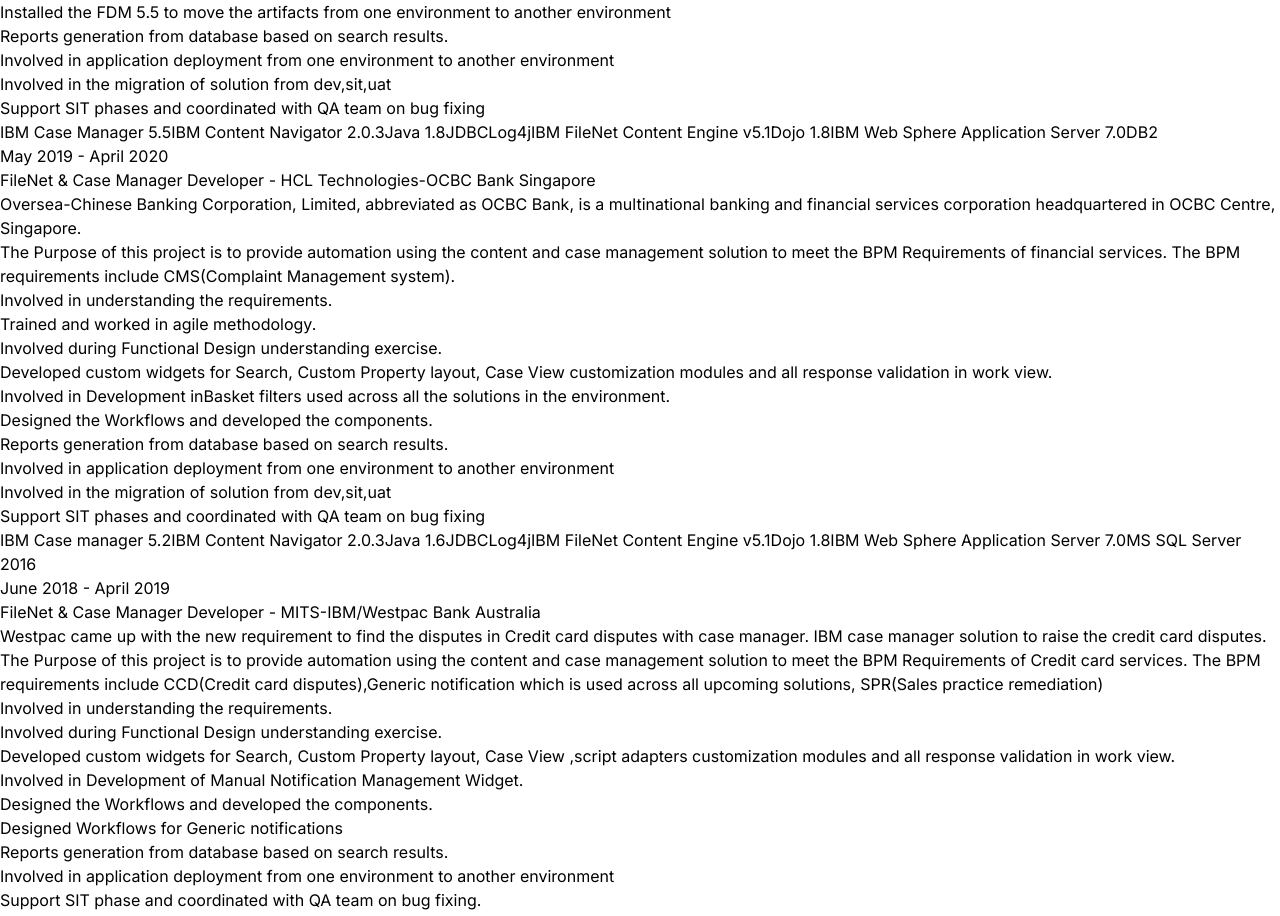
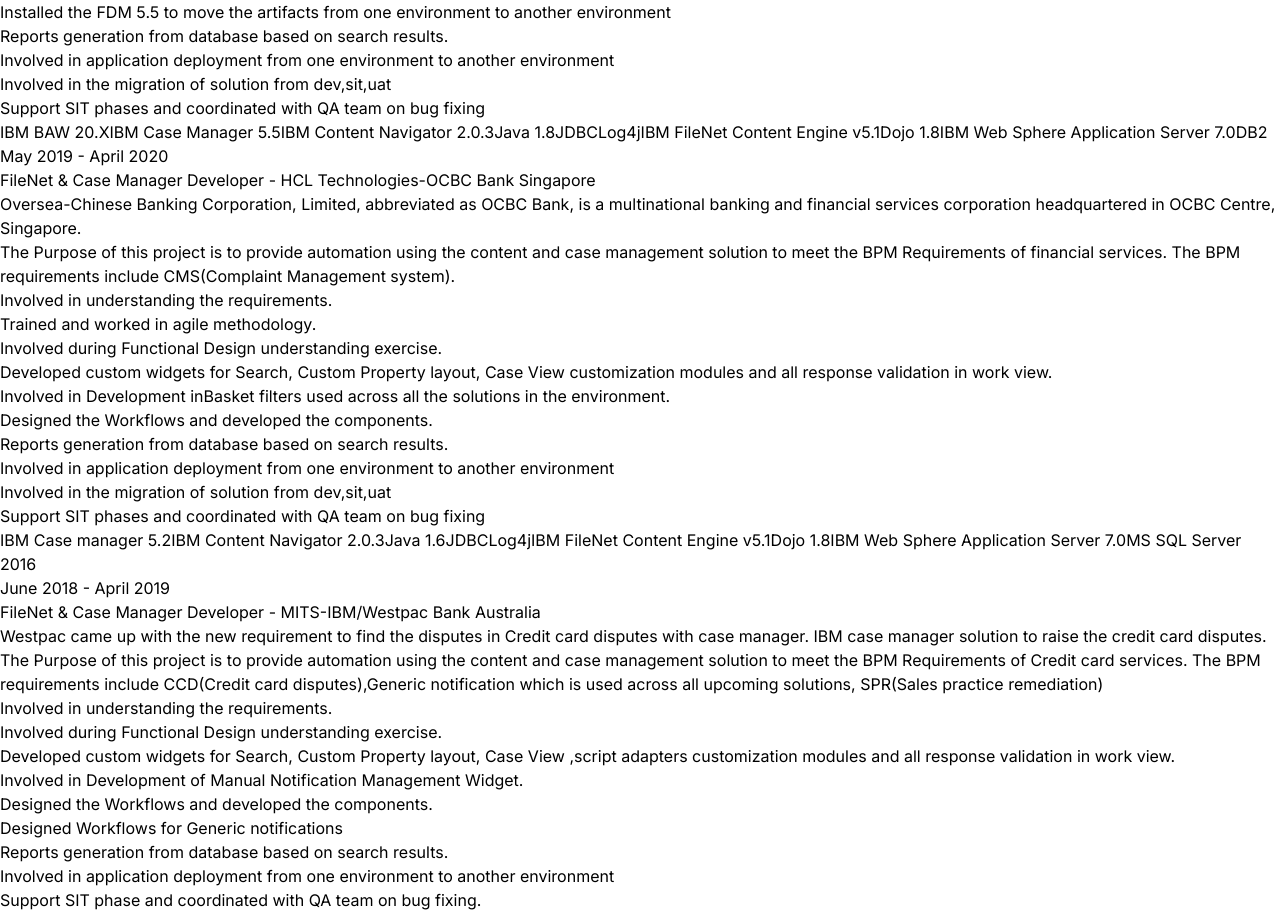
Before and after one commit to haribulagakula/portfolio, a React (Vite) app: page / in a window 1280 px wide. Shown: the part 3665-4581 px from the top of the page. Built offline with nearby package versions, Linux system fonts and the light colour scheme.

Commit message:
Update index.jsx
Updated the technology for IBM projects

```diff
--- a/src/constants/index.jsx
+++ b/src/constants/index.jsx
@@ -98,7 +98,7 @@
         Support SIT phases and coordinated with QA team on bug fixing
       </>
     ],
-    technologies: ["IBM Case Manager 5.5", "IBM Content Navigator 2.0.3", "Java 1.8", "JDBC", "Log4j", "IBM FileNet Content Engine v5.1", "Dojo 1.8", "IBM Web Sphere Application Server 7.0", "DB2"],
+    technologies: ["IBM BAW 20.X","IBM Case Manager 5.5", "IBM Content Navigator 2.0.3", "Java 1.8", "JDBC", "Log4j", "IBM FileNet Content Engine v5.1", "Dojo 1.8", "IBM Web Sphere Application Server 7.0", "DB2"],
   },
   {
     year: "May 2019 - April 2020",
```
